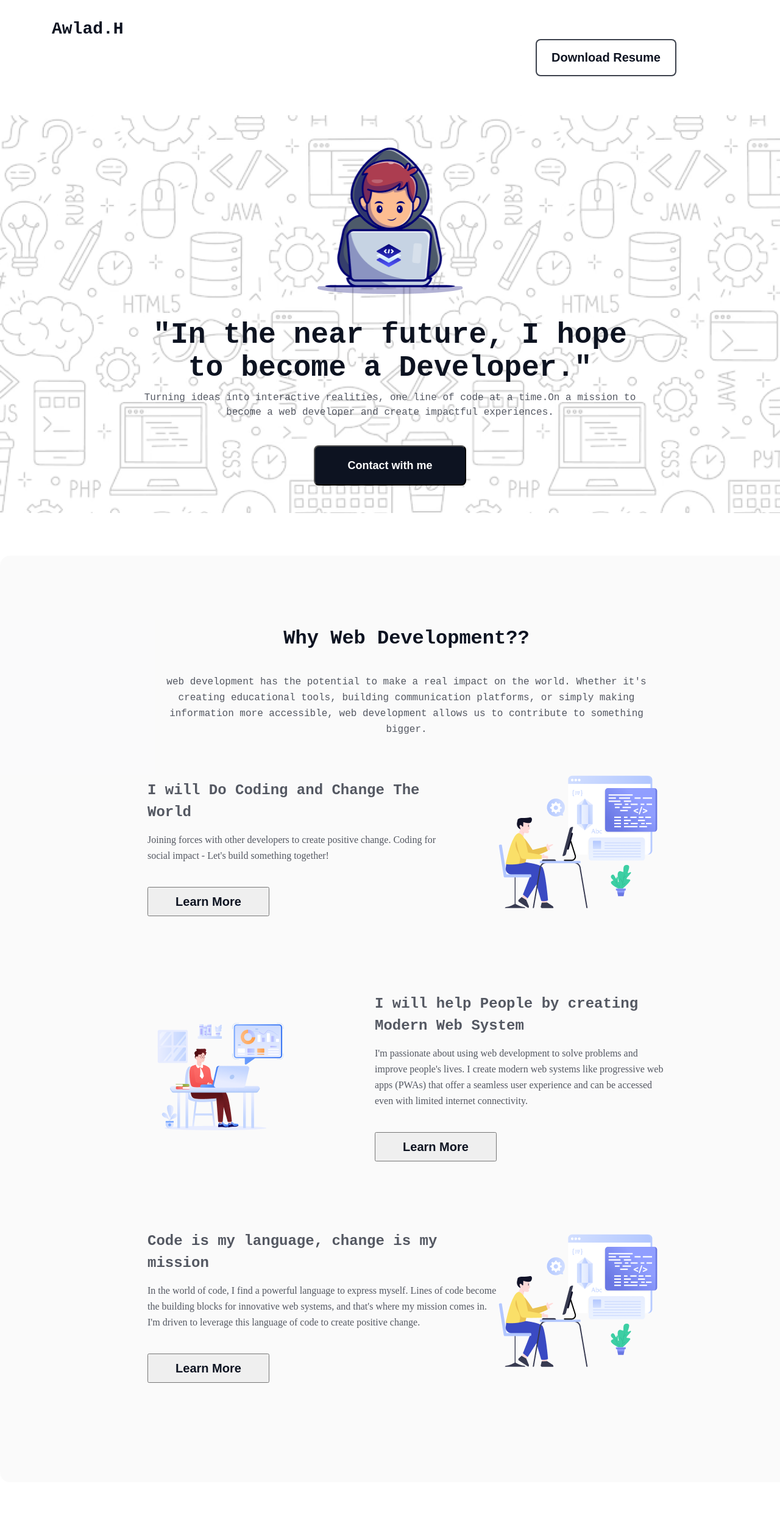
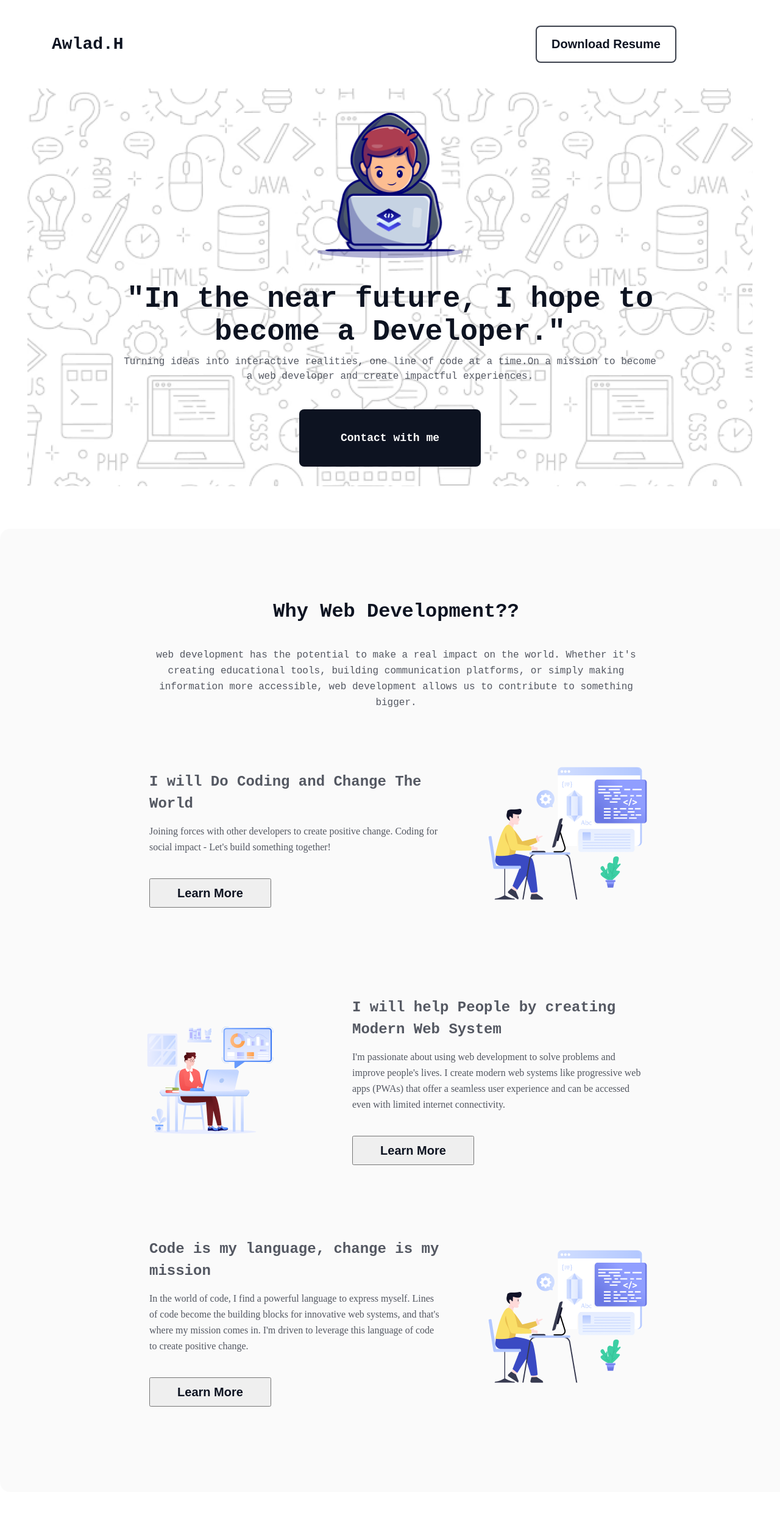
Before and after one commit to farihaa1/b10-assignment-1, a plain HTML site: page index.html in a window 1280 px wide. Shown: the top 2505 px of the page at 61% size. Drawn offline with Linux system fonts and the light colour scheme; a web font is replaced by a local one.

Commit message:
added links and removed extra attributes

```diff
--- a/index.html
+++ b/index.html
@@ -26,7 +26,7 @@
                 <h1>"In the near future, I hope to become a Developer."</h1>
                 <p>Turning ideas into interactive realities, one line of code at a time.On a mission to become a web developer and create impactful experiences.</p>
             </div>
-            <button>Contact with me</button>
+            <a href="#contact" class="button">Contact with me</a>
         </div>
         <!--hero-section ends here-->
 
@@ -140,10 +140,7 @@
                 <div class="column-3-img"><img src="./img/mongodb.png" alt="mongodb"></div>
                 <div class="column-3-content">
                     <h2>MongoDB</h2>
-                        <p> This NoSQL database provides a flexible and document-oriented approach to data storage. Unlike traditional relational databases, MongoDB can handle complex and evolving data structures with ease.
-
-                            pen_spark
-                            </p>
+                        <p> This NoSQL database provides a flexible and document-oriented approach to data storage. Unlike traditional relational databases, MongoDB can handle complex and evolving data structures with ease.</p>
                         <a href="">Learn More</a>
                 </div>
             </div>
@@ -156,7 +153,7 @@
             <div class="support-section-form">
                 <form>
                     <input type="text" placeholder="Suggest me any feedback for me">
-                    <button>submit</button>
+                    <button id="contact">submit</button>
                 </form>
             </div>
         </div>
@@ -166,9 +163,11 @@
             <h3>An Open Commitment by Awlad Hossain</h3>
         </div>
         <div class="social-links">
-            <img src="./img/facebook.png" alt="facebook">
-            <img src="./img/github.png" alt="github">
-            <img src="./img/linkedin-icon 1.png" alt="linkedin">
+           <a href="https://www.facebook.com/" target="_blank"><img src="./img/facebook.png" alt="facebook"></a>
+
+           <a href="https://github.com/" target="_blank"><img src="./img/github.png" alt="github"></a>
+            <a href="https://www.linkedin.com/"> <img src="./img/linkedin-icon 1.png" alt="linkedin"></a>
+
         </div>
     </footer>
 </body>
--- a/style.css
+++ b/style.css
@@ -12,8 +12,9 @@ body {
 .nav {
     display: flex;
     justify-content: space-between;
+    align-items: center;
     text-align: center;
-    padding: 32px 85px;
+    padding: 10px 85px;
 }
 
 .nav h1 {
@@ -34,6 +35,7 @@ body {
 }
 
 .hero-section {
+    width: 1190px;
     display: flex;
     flex-direction: column;
     justify-content: center;
@@ -50,7 +52,7 @@ body {
 }
 
 .hero-section-content {
-    padding: 0 221px;
+    padding: 0 150px;
     text-align: center;
 }
 
@@ -69,13 +71,16 @@ body {
     margin: 10px auto;
 }
 
-.hero-section button {
+.button {
     width: 250px;
     height: 66px;
     color: rgb(255, 255, 255);
     font-size: 18px;
     font-weight: 600;
     padding: 21px 24px;
+    align-content: center;
+    text-align: center;
+    text-decoration: none;
     border-radius: 8px;
     background: rgb(13, 19, 33);
     margin: 32px 0px;
@@ -87,7 +92,7 @@ body {
 /* second-section-starts */
 .second-section-margin {
     width: 1140px;
-    padding: 80px 97px;
+    padding: 80px 80px;
     border-radius: 16px;
     background: rgba(13, 19, 33, 0.02);
     margin: 0 auto;
@@ -141,15 +146,19 @@ body {
     flex-direction: row;
     justify-content: space-between;
     align-items: center;
-    padding: 48px;
-    margin-bottom: 40px;
+    padding: 40px 20px;
+    margin: 38px 0px;
+    text-align: left;
 
 }
 
 .second-row-contents,
-.third-row-contents {
+.third-row-contents,.fourth-row-contents {
     width: 477px;
     text-align: left;
+    padding: 20px;
+    justify-content: space-between;
+
 }
 
 .second-row-contents h3,
@@ -160,6 +169,7 @@ body {
     font-weight: 700;
     line-height: 36px;
     padding-bottom: 14px;
+
 }
 
 .second-row-contents p,
@@ -198,8 +208,8 @@ body {
     flex-direction: row-reverse;
     justify-content: space-between;
     align-items: center;
-    padding: 48px;
-    margin-bottom: 40px;
+    padding: 40px 20px;
+    margin: 38px 0px;
 }
 
 /* 3rd row of second-section ends here*/
@@ -212,8 +222,8 @@ body {
     flex-direction: row;
     justify-content: space-between;
     align-items: center;
-    padding: 48px;
-    margin-bottom: 40px;
+    padding: 40px 20px;
+    margin: 38px 0px;
 }
 
 /* Second-section ends here*/
@@ -269,6 +279,9 @@ body {
     border-radius: 16px;
     padding: 32px;
 
+}
+iframe{
+    border-radius: 8px;
 }
 
 /* third section ends here */
@@ -505,7 +518,7 @@ body {
     padding: 64px 48px;
     border-radius: 16px;
     background-image: url(./img/handshake.jpg);
-    background-color: rgba(0, 0, 0, 0.5);
+    background-color: rgba(0, 0, 0, 0.3);
     background-blend-mode: overlay;
     margin: 50px auto;
 }
```
